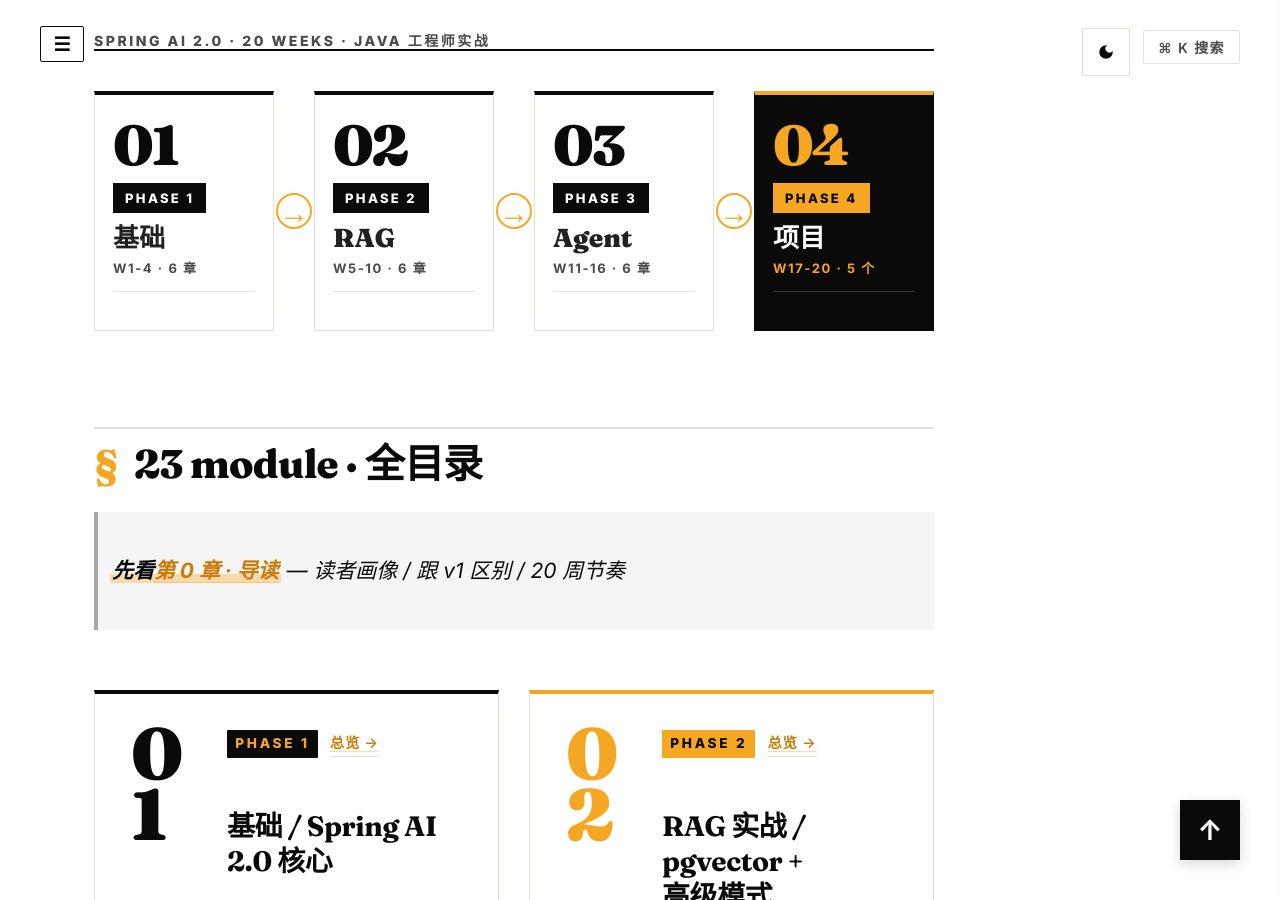
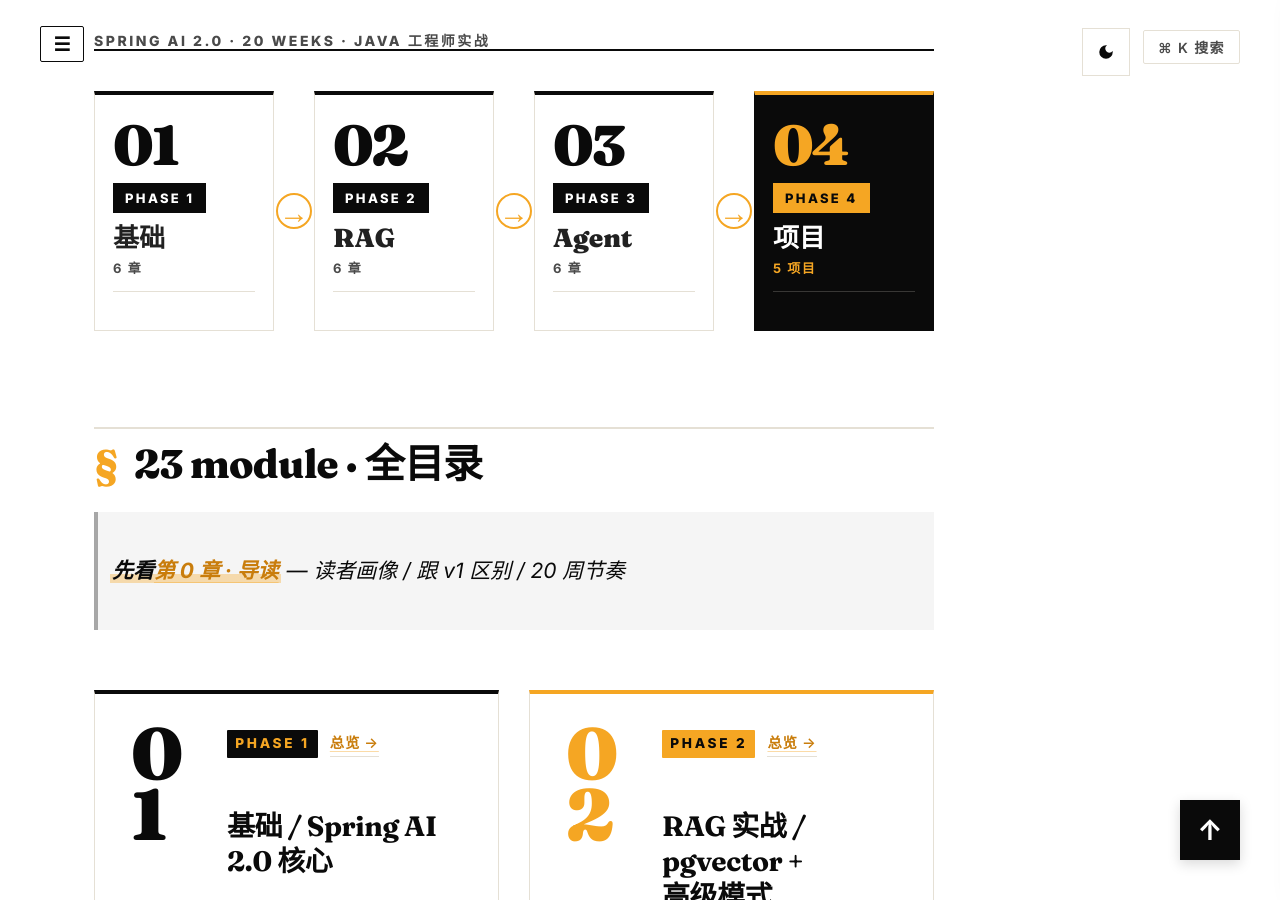
Before and after one commit to mishishi/spring-ai-2-0-projects, an MkDocs documentation site: the page built from docs/index.md, in a window 1280 px wide and 900 px high, scrolled down 1935 px. Built offline with MkDocs 1.6.1 and Material for MkDocs 9.7.7, drawn with Linux system fonts in a browser that asks for light colours; comment, search, counter and statistics services are not loaded.

Commit message:
refactor(home): phase-journey 卡片去掉 W1-4 周数(只留 N 章)

```diff
--- a/docs/index.md
+++ b/docs/index.md
@@ -83,7 +83,7 @@
 
 <span class="phase-journey__name">基础</span>
 
-<span class="phase-journey__weeks">W1-4 · 6 章</span>
+<span class="phase-journey__weeks">6 章</span>
 
 </div>
 
@@ -113,7 +113,7 @@
 
 <span class="phase-journey__name">RAG</span>
 
-<span class="phase-journey__weeks">W5-10 · 6 章</span>
+<span class="phase-journey__weeks">6 章</span>
 
 </div>
 
@@ -143,7 +143,7 @@
 
 <span class="phase-journey__name">Agent</span>
 
-<span class="phase-journey__weeks">W11-16 · 6 章</span>
+<span class="phase-journey__weeks">6 章</span>
 
 </div>
 
@@ -173,7 +173,7 @@
 
 <span class="phase-journey__name">项目</span>
 
-<span class="phase-journey__weeks">W17-20 · 5 个</span>
+<span class="phase-journey__weeks">5 项目</span>
 
 </div>
 
```
